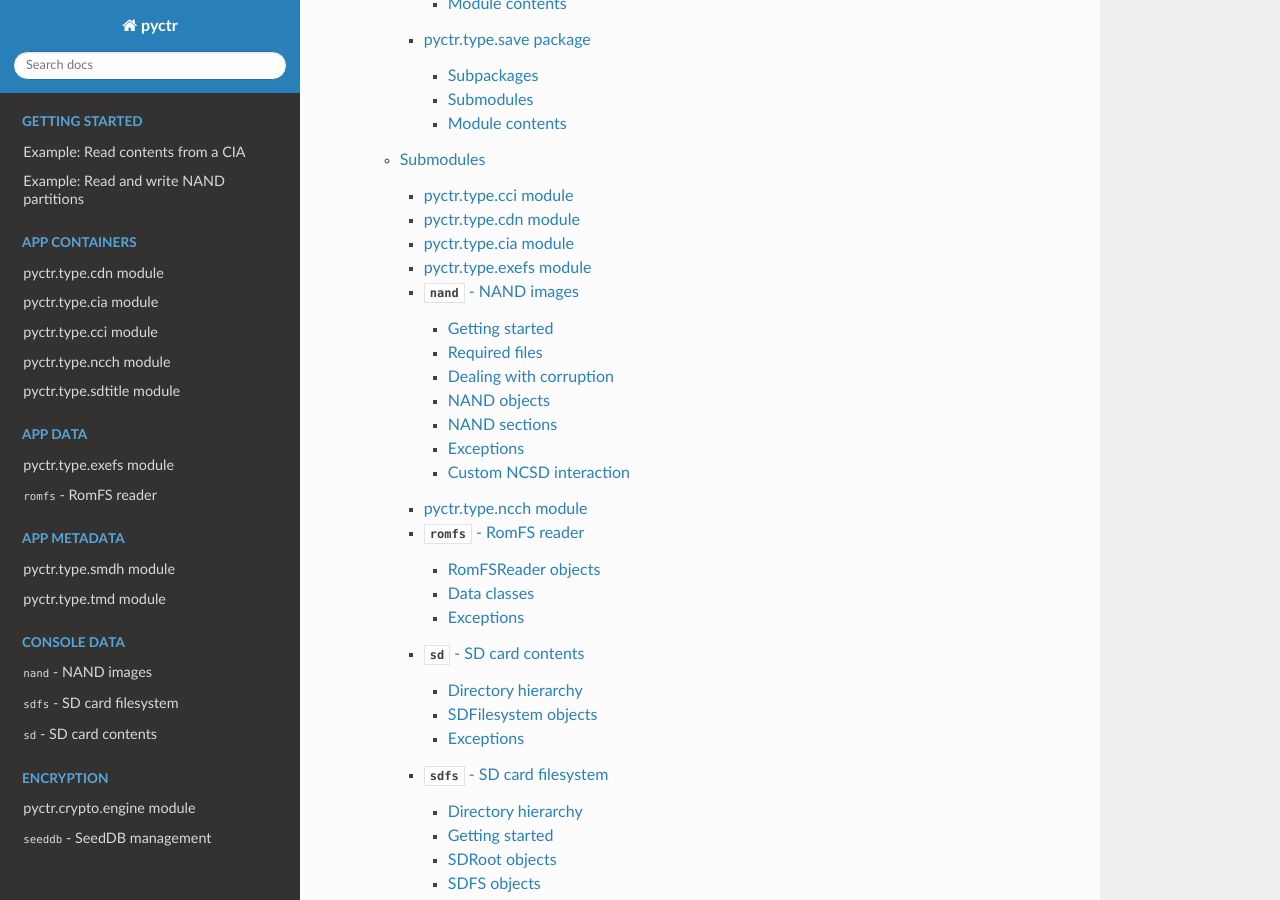
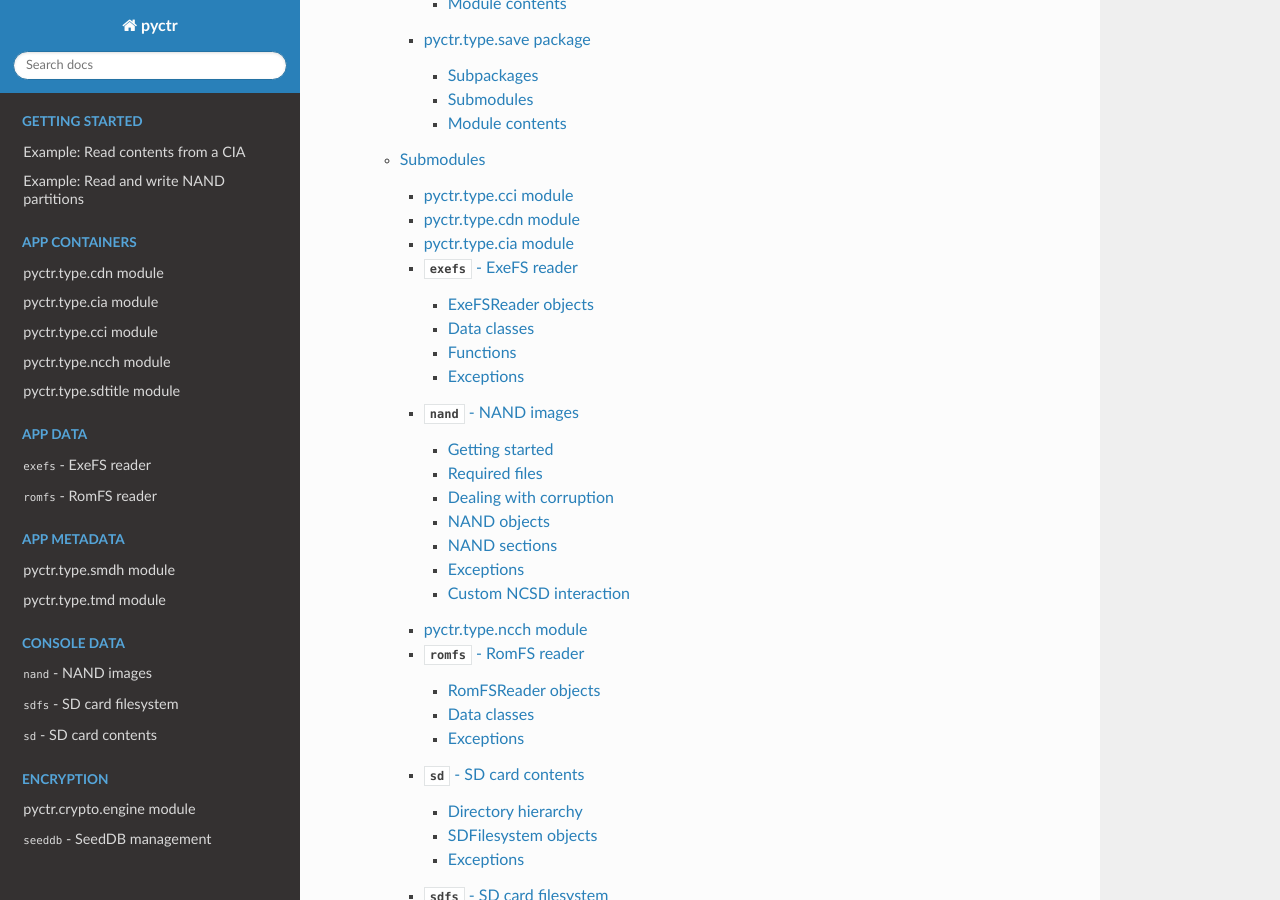
Before and after one commit to ihaveamac/pyctr, a Sphinx documentation site: the page built from docs/pyctr.rst, in a window 1280 px wide and 900 px high, scrolled down 705 px. Built offline with Sphinx 7.4.7 and the Read the Docs theme 2.0.0, drawn with Linux system fonts in a browser that asks for light colours; some of the changed lines change nothing that is shown.

Commit message:
docs: document exefs module

```diff
--- a/docs/pyctr.type.exefs.rst
+++ b/docs/pyctr.type.exefs.rst
@@ -1,7 +1,37 @@
-pyctr.type.exefs module
-=======================
+:mod:`exefs` - ExeFS reader
+===========================
 
-.. automodule:: pyctr.type.exefs
-   :members:
-   :undoc-members:
-   :show-inheritance:
+.. py:module:: pyctr.type.exefs
+    :synopsis: Read data from a Nintendo 3DS application ExeFS
+
+The :mod:`exefs` module enables reading application executable filesystems.
+
+ExeFSReader objects
+-------------------
+
+.. autoclass:: ExeFSReader
+    :members: open, decompress_code, icon, entries
+    :undoc-members:
+    :show-inheritance:
+
+Data classes
+------------
+
+.. autoclass:: ExeFSEntry
+
+Functions
+---------
+
+.. autofunction:: decompress_code
+
+    Decompress the given code. This is called by :meth:`ExeFSReader.decompress_code`, and you should probably use that instead if you are loading the code from an ExeFS.
+
+Exceptions
+----------
+
+.. autoexception:: ExeFSError
+.. autoexception:: ExeFSFileNotFoundError
+.. autoexception:: InvalidExeFSError
+.. autoexception:: ExeFSNameError
+.. autoexception:: BadOffsetError
+.. autoexception:: CodeDecompressionError
```
